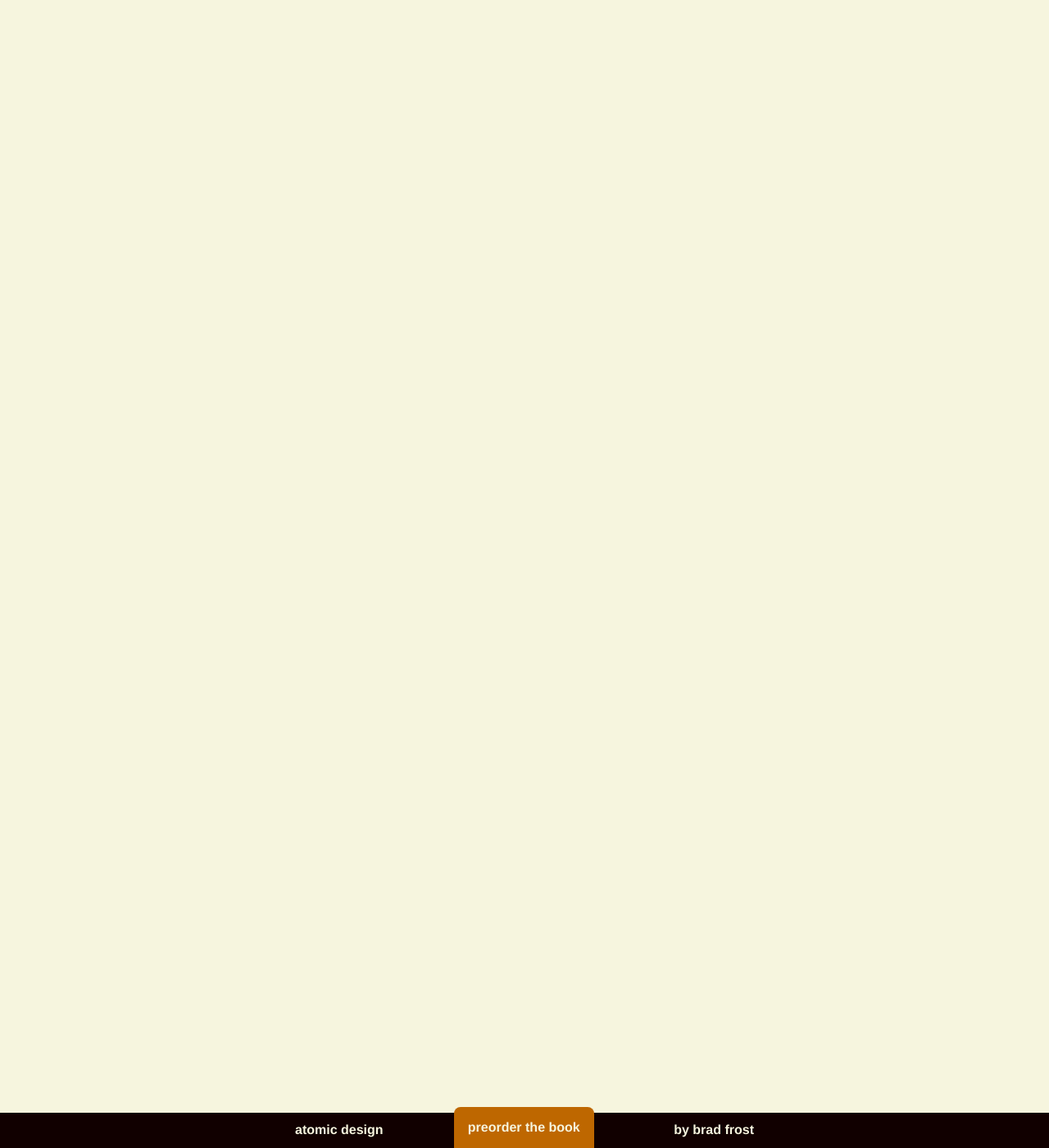
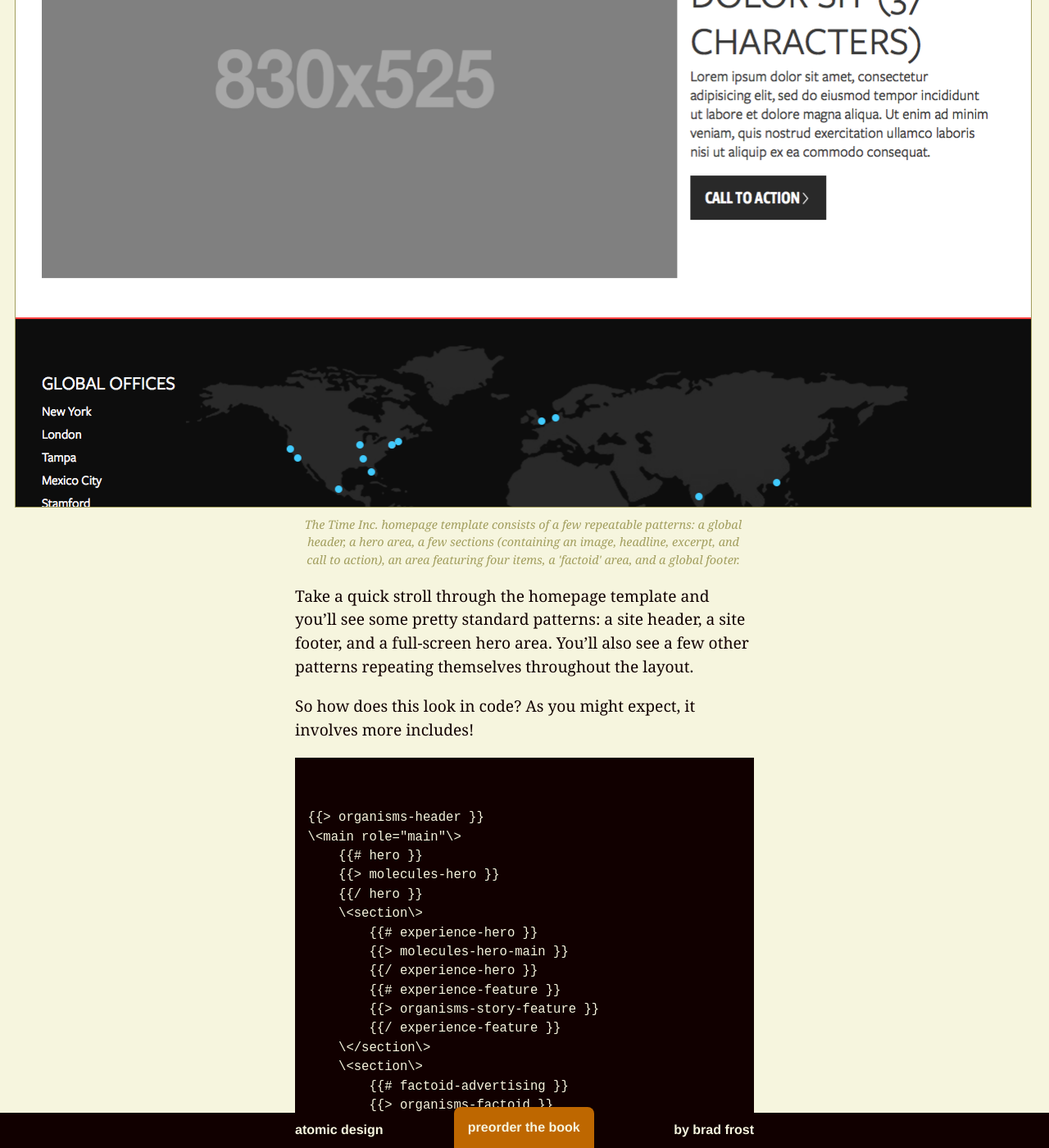
Before and after one commit to bradfrost/atomic-design, a Jekyll site: the page built from chapter-3.md, in a window 1280 px wide and 1400 px high, scrolled down 13894 px. Shown: the whole window at 82% size. Built offline with Jekyll 4.4.1, drawn with Linux system fonts in a browser that asks for light colours; some of the changed text lies outside the part shown.

Commit message:
Chapter 3 draft
Templates

```diff
--- a/chapter-3.md
+++ b/chapter-3.md
@@ -69,9 +69,9 @@ This is Mustache code, in case the double curly braces ({% raw %}`{{}}`{% endraw
 
 Now that we know what an include looks like, let's put it into practice and take a look at a few patterns from a website I helped make for Time Inc. Here was one reusable pattern we designed:
 
-{% include figure.html src="../images/content/pattern-lab-molecule.png" caption="Here we have a basic block pattern consisting of a thumbnail image, headline, and excerpt.</a>" %}
+{% include figure.html src="../images/content/pattern-lab-molecule.png" caption="Here we have a basic block pattern consisting of a thumbnail image, headline, and excerpt." %}
 
-When we take a peek behind the curtain to see how this pattern is constructed, we see something
+When we take a peek behind the curtain to see how this pattern is constructed, we see the following:
 
 <em>[<small>Note from Brad: Forgive the mess with the markup formatting. I need to look into how to properly escape characters and highlight syntax in a way that works for the site but also for the eventual ebook.</small>]</em>
 
@@ -101,7 +101,7 @@ Now that we have our pattern markup established, we can now include that chunk o
 
 Now let's move up to more complex organisms like the website's header, which looks a little something like this:
 
-{% include figure.html src="../images/content/organism-timeinc-header.png" caption="The website header consists of a logo atom, primary navigation molecule, and a search form molecule.</a>" %}
+{% include figure.html src="../images/content/organism-timeinc-header.png" caption="The website header consists of a logo atom, primary navigation molecule, and a search form molecule." %}
 
 When we crack open the hood to look at the header's markup in Pattern Lab, we see the following:
 
@@ -127,7 +127,65 @@ And now we can include that relatively complex pattern anywhere we need it.
 </code>
 </pre>
 
-This structure encourages designers and developers to build reusable UI patterns while at the same time constructing the final put-together UI. The final interface and its underlying design system is one in the same.
+Hopefully by now you can see the Russian nesting dolls taking their respective places. The smallest atoms are included in bigger molecules, and those molecules get included in even bigger organisms. Now let's take these components and plug them into a layout. Take the homepage template, for instance:
+
+{% include figure.html src="../images/content/template-timeinc-homepage-long.png" caption="The Time Inc. homepage template consists of a few repeatable patterns: a global header, a hero area, a few sections (containing an image, headline, excerpt, and call to action), an area featuring four items, a 'factoid' area, and a global footer." %}
+
+Take a quick stroll through the homepage template and you'll see some pretty standard patterns: a site header, a site footer, and a full-screen hero area. You'll also see a few other patterns repeating themselves throughout the layout.
+
+So how does this look in code? As you might expect, it involves more includes!
+
+<pre>
+<code>
+{% raw %}
+{{> organisms-header }}
+\<main role="main"\>
+    {{# hero }}
+    {{> molecules-hero }}
+    {{/ hero }}
+    \<section\>
+        {{# experience-hero }}
+        {{> molecules-hero-main }}
+        {{/ experience-hero }}
+        {{# experience-feature }}
+        {{> organisms-story-feature }}
+        {{/ experience-feature }}
+    \</section\>
+    \<section\>
+        {{# factoid-advertising }}
+        {{> organisms-factoid }}
+        {{/ factoid-advertising }}
+    \</section\>
+    \<section\>
+        {{# advertising }}
+        {{> molecules-hero-main }}
+        {{/ advertising }}
+    \</section\>
+    …
+  \</main\>
+  {{> organisms-footer }}
+\</div\>
+{% endraw %}
+</code>
+</pre>
+
+At this stage in the game, all the smaller patterns are already constructed, so all the template needs to do is pull them into the context of a page layout, and give them unique names.
+
+Taking a closer look at the code, you'll see certain patterns like `{% raw %}{{> organisms-header }}{% endraw %}` and `{% raw %}{{> organisms-footer }}{% endraw %} included the same way we've done with the prior examples. But then there a few other includes patterns that are supplemented by some additional information.
+
+<pre>
+<code>
+{% raw %}
+{{# factoid-advertising }}
+{{> organisms-factoid }}
+{{/ factoid-advertising }}
+{% endraw %}
+</code>
+</pre>
+
+\# and / `factoid-advertising` wrap give this pattern a name, which we can latch onto to dynamically replace the content of the pattern. More on that in the next section.
+
+This structure encourages designers and developers to build reusable UI patterns at the same time constructing the final put-together UI. The final interface and its underlying design system is one in the same.
 
 ## A separation between structure and data
 - Templates and pages - replacing default data with real representative content (mention how the new version of Pattern Lab supports YAML, Markdown, etc in addition to JSON)
```
Also changed, not shown: other parts of chapter-3.md (+1 -1 lines), images/content/template-timeinc-homepage-long.png (added), 3 other files.
